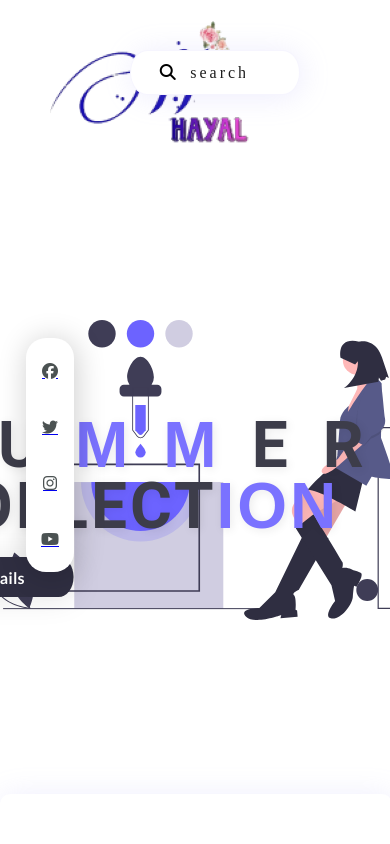
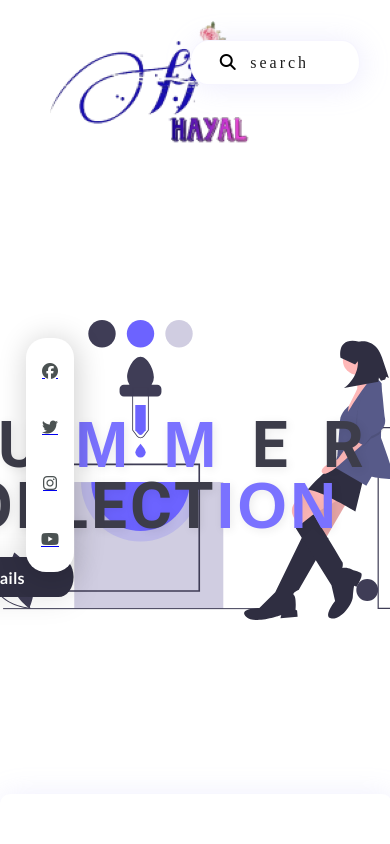
Before and after one commit to shahriar2711/Hayal, a plain HTML site: page index.html in a window 390 px wide. Shown: the top 844 px of the page. Drawn offline with Linux system fonts and the light colour scheme.

Commit message:
Update style.css

```diff
--- a/css/style.css
+++ b/css/style.css
@@ -453,3 +453,22 @@ footer p{
   text-align: center;
   color: #fff;
 }
+
+@media screen and (max-width: 600px){
+  .searchArea{
+    position: fixed;
+    right: 30px;
+    top: 40px;
+    width: 170px;
+    height: 45px;
+    background-color: #FFFFFF;
+    display: flex;
+    justify-content: center;
+    align-items: center;
+    border-radius: 10% 10% 10% 10% / 50% 50% 50% 50%;
+    box-shadow: 2px 2px 30px rgba(167, 158, 245, 0.2);
+    box-sizing: border-box;
+    z-index: 1;
+    border: 1px solid rgba(167, 158, 245, 0.1);
+  }
+}
```
